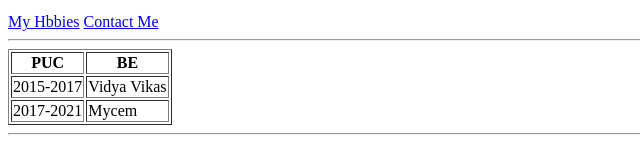
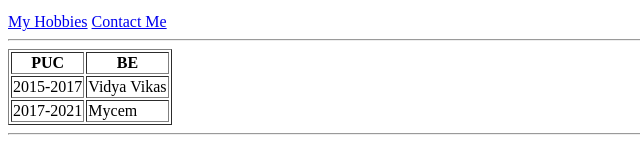
Before and after one commit to Yash550/cv, a plain HTML site: page index.html in a window 1280 px wide. Shown: the part 399-540 px from the top of the page, 0-640 px from the left. Drawn offline with Linux system fonts and the light colour scheme.

Commit message:
Index.html

```diff
--- a/index.html
+++ b/index.html
@@ -29,7 +29,7 @@
     <li>Mycem, were i parsuing my Bachelore's in Engineering</li>
   </ul>
 
-  <a href="hobbies.html">My Hbbies</a>
+  <a href="hobbies.html">My Hobbies</a>
   <a href="Contact.html">Contact Me</a>
    <hr>
 
```
